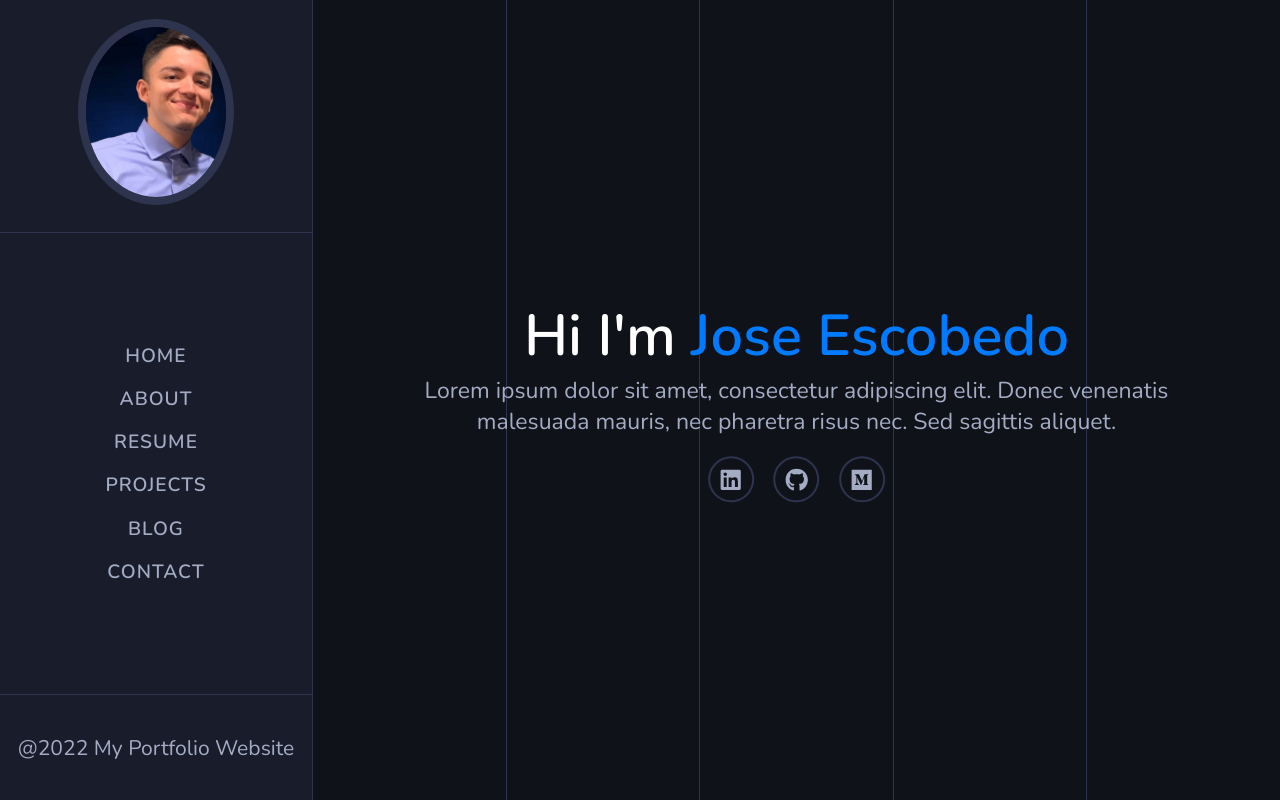
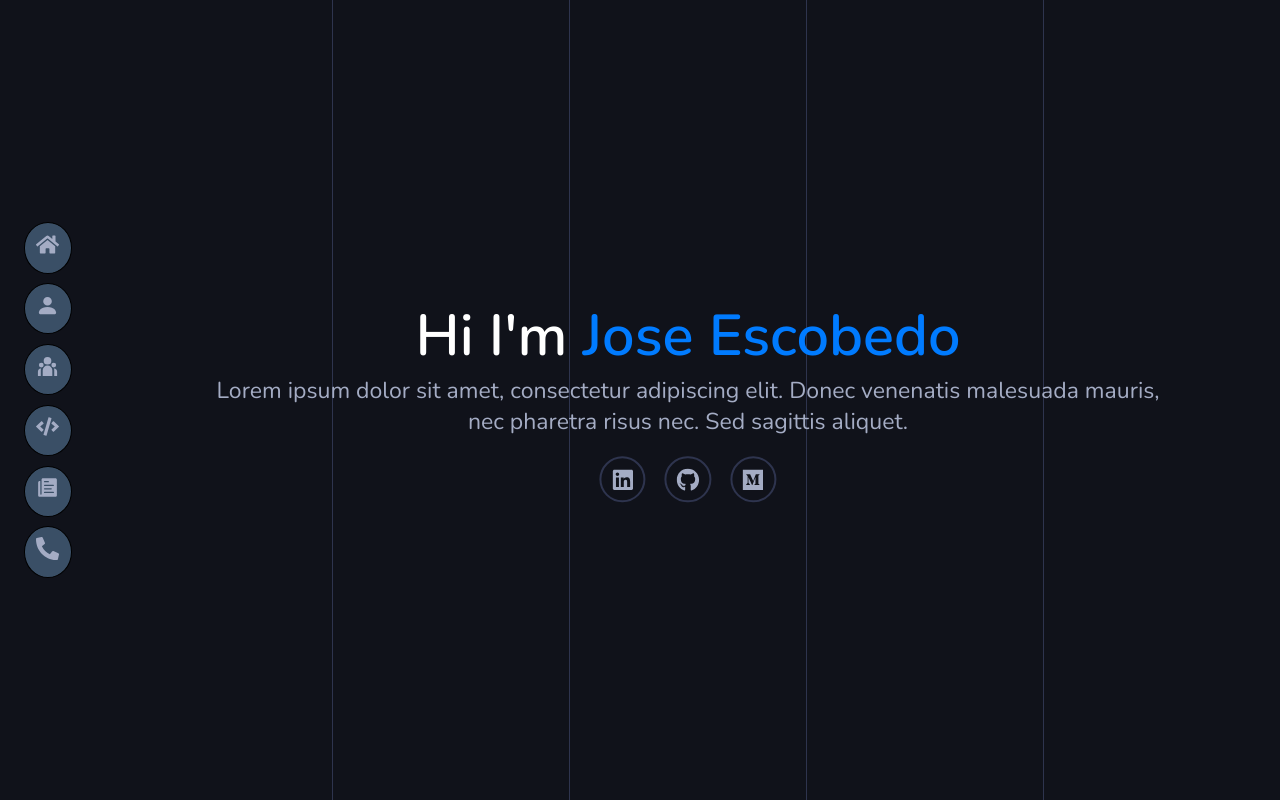
Before and after one commit to Jose-Escobedo/Portfolio-Website, a React (Create React App) app: page / in a window 1280 px wide. Built offline with nearby package versions, Linux system fonts and the light colour scheme.

Commit message:
removed sidebar and added a new one with icons. It still needs hover adjustments and other css tweaks.

```diff
--- a/src/components/Main/MainContentElements.js
+++ b/src/components/Main/MainContentElements.js
@@ -3,7 +3,7 @@ import styled from "styled-components";
 export const MainContentStyled = styled.main`
   min-height: 100vh;
   position: relative;
-  margin-left: 16.3rem;
+  margin-left: 5rem;
   .lines {
     position: absolute;
     min-height: 100%;
--- a/src/components/Navigation/NavListData.js
+++ b/src/components/Navigation/NavListData.js
@@ -1,31 +1,35 @@
 import React, { useState } from "react";
 import { NavLink } from "react-router-dom";
+import { FaHome, FaCode, FaPhoneAlt } from "react-icons/fa";
+import { BsFillPersonFill } from "react-icons/bs";
+import { RiTeamFill } from "react-icons/ri";
+import { IoIosPaper } from "react-icons/io";
 
 const NavListData = () => {
   const [items, setItems] = useState([
-    { name: "Home", route: "/", isActive: false },
-    { name: "About", route: "/about", isActive: false },
-    { name: "Resume", route: "/resume", isActive: false },
-    { name: "Projects", route: "/projects", isActive: false },
-    { name: "Blog", route: "/blog", isActive: false },
-    { name: "Contact", route: "/contact", isActive: false },
+    { name: "Home", route: "/", icon: FaHome, isActive: false },
+    { name: "About", route: "/about", icon: BsFillPersonFill, isActive: false },
+    {
+      name: "Experience",
+      route: "/experience",
+      icon: RiTeamFill,
+      isActive: false,
+    },
+    {
+      name: "Projects",
+      route: "/projects",
+      icon: FaCode,
+      isActive: false,
+    },
+    { name: "Resume", route: "/resume", icon: IoIosPaper, isActive: false },
+    { name: "Contact", route: "/contact", icon: FaPhoneAlt, isActive: false },
   ]);
-
-  const handleClick = (index) => {
-    setItems((prevItems) =>
-      prevItems.map((e, i) => ({ ...e, isActive: i === index }))
-    );
-  };
 
   const list = items.map((item, index) => {
     return (
       <li key={index} className="nav-item">
-        <NavLink
-          onClick={() => handleClick(index)}
-          to={item.route}
-          className={item.isActive ? "active-class" : null}
-        >
-          {item.name}
+        <NavLink to={item.route} className={"sidebar-link"}>
+          {item.icon}
         </NavLink>
       </li>
     );
@@ -34,3 +38,33 @@ const NavListData = () => {
 };
 
 export default NavListData;
+
+// const handleClick = (index) => {
+//   setItems((prevItems) =>
+//     prevItems.map((e, i) => ({ ...e, isActive: i === index }))
+//   );
+// };
+
+// const list = items.map((item, index) => {
+//   return (
+//     <li key={index} className="nav-item">
+//       <NavLink
+//         onClick={() => handleClick(index)}
+//         to={item.route}
+//         className={item.isActive ? "active-class" : null}
+//       >
+//         {item.name}
+//       </NavLink>
+//     </li>
+//   );
+// });
+// return list;
+
+// const [items, setItems] = useState([
+//   { name: "Home", route: "/", isActive: false },
+//   { name: "About", route: "/about", isActive: false },
+//   { name: "Resume", route: "/resume", isActive: false },
+//   { name: "Projects", route: "/projects", isActive: false },
+//   { name: "Blog", route: "/blog", isActive: false },
+//   { name: "Contact", route: "/contact", isActive: false },
+// ]);
--- a/src/components/Navigation/Navigation.js
+++ b/src/components/Navigation/Navigation.js
@@ -7,15 +7,9 @@ import NavListData from "./NavListData";
 const Navigation = () => {
   return (
     <NavigationStyled>
-      <div className={"avatar"}>
-        <img src={avatar} alt="avatar" />
-      </div>
       <ul className="nav-items">
         <NavListData />
       </ul>
-      <footer className="footer">
-        <p>@2022 My Portfolio Website</p>
-      </footer>
     </NavigationStyled>
   );
 };
@@ -23,34 +17,7 @@ const Navigation = () => {
 export default Navigation;
 
 {
-  /* <li className="nav-item">
-          <NavLink to="/home" className="active-class">
-            Home
-          </NavLink>
-        </li>
-        <li className="nav-item">
-          <NavLink to="/about" className="active-class">
-            About
-          </NavLink>
-        </li>
-        <li className="nav-item">
-          <NavLink to="/resume" className="active-class">
-            Resume
-          </NavLink>
-        </li>
-        <li className="nav-item">
-          <NavLink to="/projects" className="active-class">
-            Projects
-          </NavLink>
-        </li>
-        <li className="nav-item">
-          <NavLink to="/blogs" className="active-class">
-            Blogs
-          </NavLink>
-        </li>
-        <li className="nav-item">
-          <NavLink to="/contact" className="active-class">
-            Contact
-          </NavLink>
-        </li> */
+  /* <footer className="footer">
+  <p>@2022 My Portfolio Website</p>
+</footer>; */
 }
--- a/src/components/Navigation/NavigationElements.js
+++ b/src/components/Navigation/NavigationElements.js
@@ -2,43 +2,35 @@ import styled from "styled-components";
 
 export const NavigationStyled = styled.nav`
   display: flex;
-  justify-content: space-between;
+  justify-content: center;
   flex-direction: column;
   align-items: center;
   width: 100%;
   height: 100%;
-  border-right: 1px solid var(--border-color);
-
-  .avatar {
-    width: 100%;
-    border-bottom: 1px solid var(--border-color);
-    text-align: center;
-    padding: 1rem 0;
-    img {
-      width: 50%;
-      border-radius: 50%;
-      border: 8px solid var(--border-color);
-    }
-  }
 
   .nav-items {
-    width: 100%;
+    width: 50%;
     text-align: center;
+    display: flex;
+    justify-content: center;
+    flex-direction: column;
+    height: 100%;
+    padding: 0.5rem 0;
     .active-class {
       background-color: var(--primary-color);
     }
     li {
       display: block;
-
+      border-radius: 50%;
+      border: 1px solid black;
+      margin: 0.25rem 0;
+      background: #3a4f66;
       a {
         display: block;
-        padding: 0.45rem 0;
         position: relative;
         z-index: 4;
-        text-transform: uppercase;
+        padding: 0.5rem 0;
         transition: all 0.4s ease-in-out;
-        font-weight: 600;
-        letter-spacing: 1px;
         &:hover {
           cursor: pointer;
         }
@@ -62,15 +54,18 @@ export const NavigationStyled = styled.nav`
       }
     }
   }
+`;
+// footer {
+//   border-top: 1px solid var(--border-color);
+//   width: 100%;
+//   p {
+//     padding: 2rem 0;
+//     font-size: 1.1rem;
+//     display: block;
+//     text-align: center;
+//   }
+// }
 
-  footer {
-    border-top: 1px solid var(--border-color);
-    width: 100%;
-    p {
-      padding: 2rem 0;
-      font-size: 1.1rem;
-      display: block;
-      text-align: center;
-    }
-  }
-`;
+// font-weight: 600;
+// letter-spacing: 1px;
+// text-transform: uppercase;
--- a/src/components/Sidebar/SidebarElements.js
+++ b/src/components/Sidebar/SidebarElements.js
@@ -1,8 +1,9 @@
 import styled from "styled-components";
 
 export const SidebarStyled = styled.div`
-  width: 16.3rem;
-  height: 100vh;
+  width: 5rem;
+  height: 50vh;
   position: fixed;
-  background-color: var(--sidebar-dark-color);
+  top: 25%;
+  z-index: 100;
 `;
```
